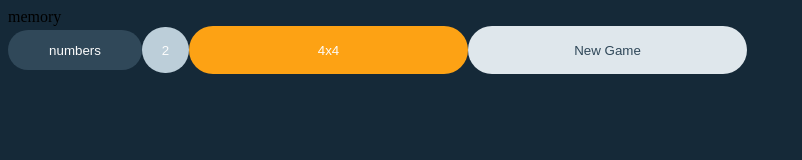
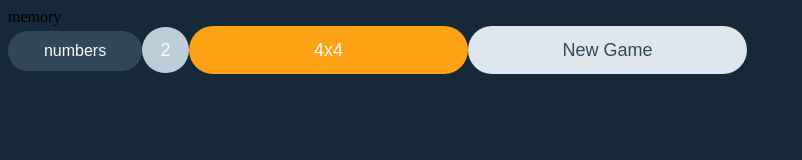
Before and after one commit to mohamed-abdelahi-haibelty/multiplayer-memory_game, a JavaScript app: page / in a window 1280 px wide. Shown: the top 160 px of the page, without its empty margins (0-802 px from the left). Built offline with nearby package versions, Linux system fonts and the light colour scheme.

Commit message:
update button.css

```diff
--- a/src/Buttons/Buttons.css
+++ b/src/Buttons/Buttons.css
@@ -6,6 +6,7 @@
     border: none;
     outline: none;
     cursor: pointer;
+    font-size: 18px;
 }
 
 .button-orange{
@@ -28,11 +29,13 @@
 .button-md{
     width: 134px !important;
     height: 40px !important;
+    font-size: 16px !important;
 }
 
 .button-sm{
     width: 62px !important;
     height: 40px !important;
+    font-size: 16px !important;
 }
 
 .button-rounded{
```
